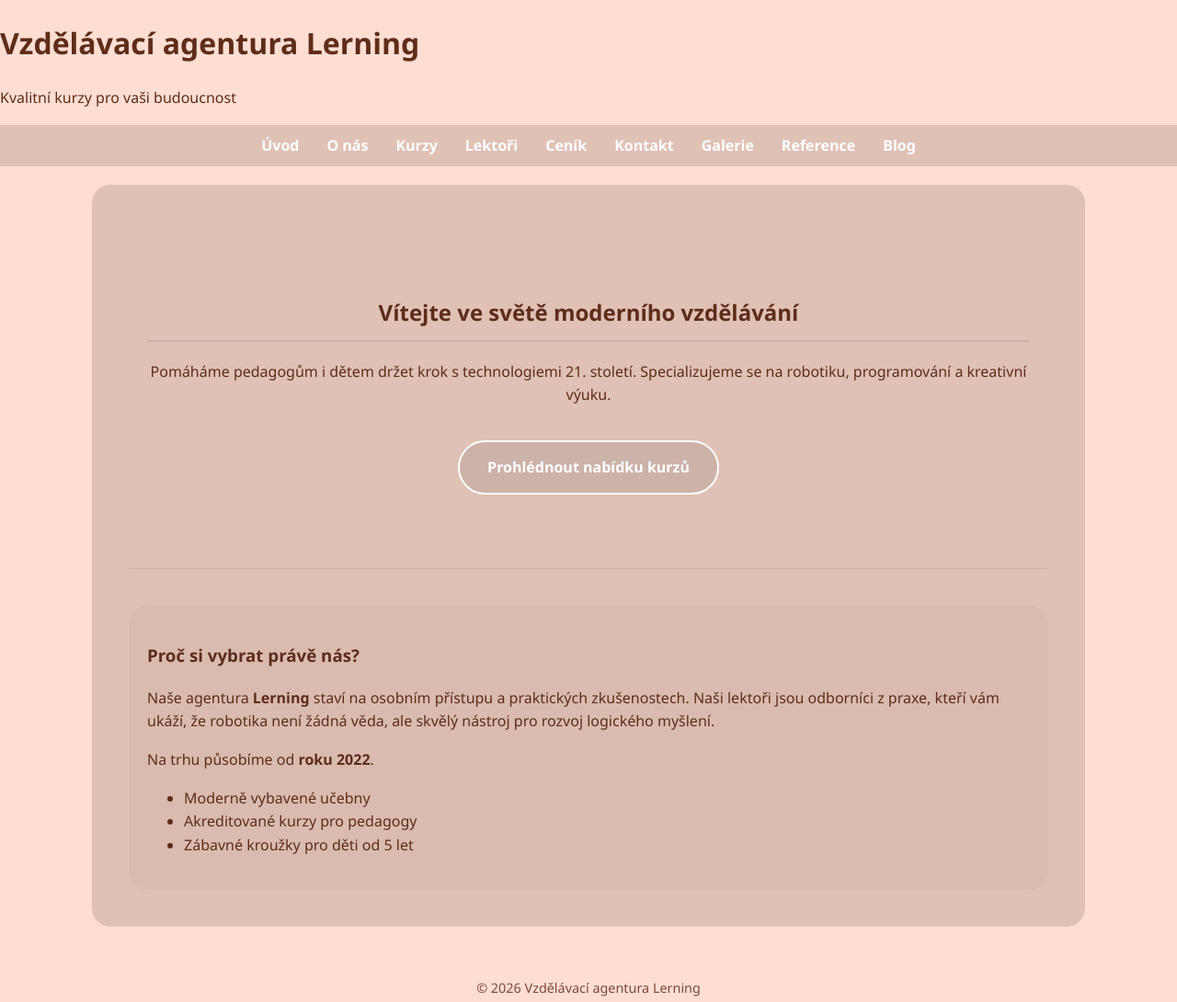
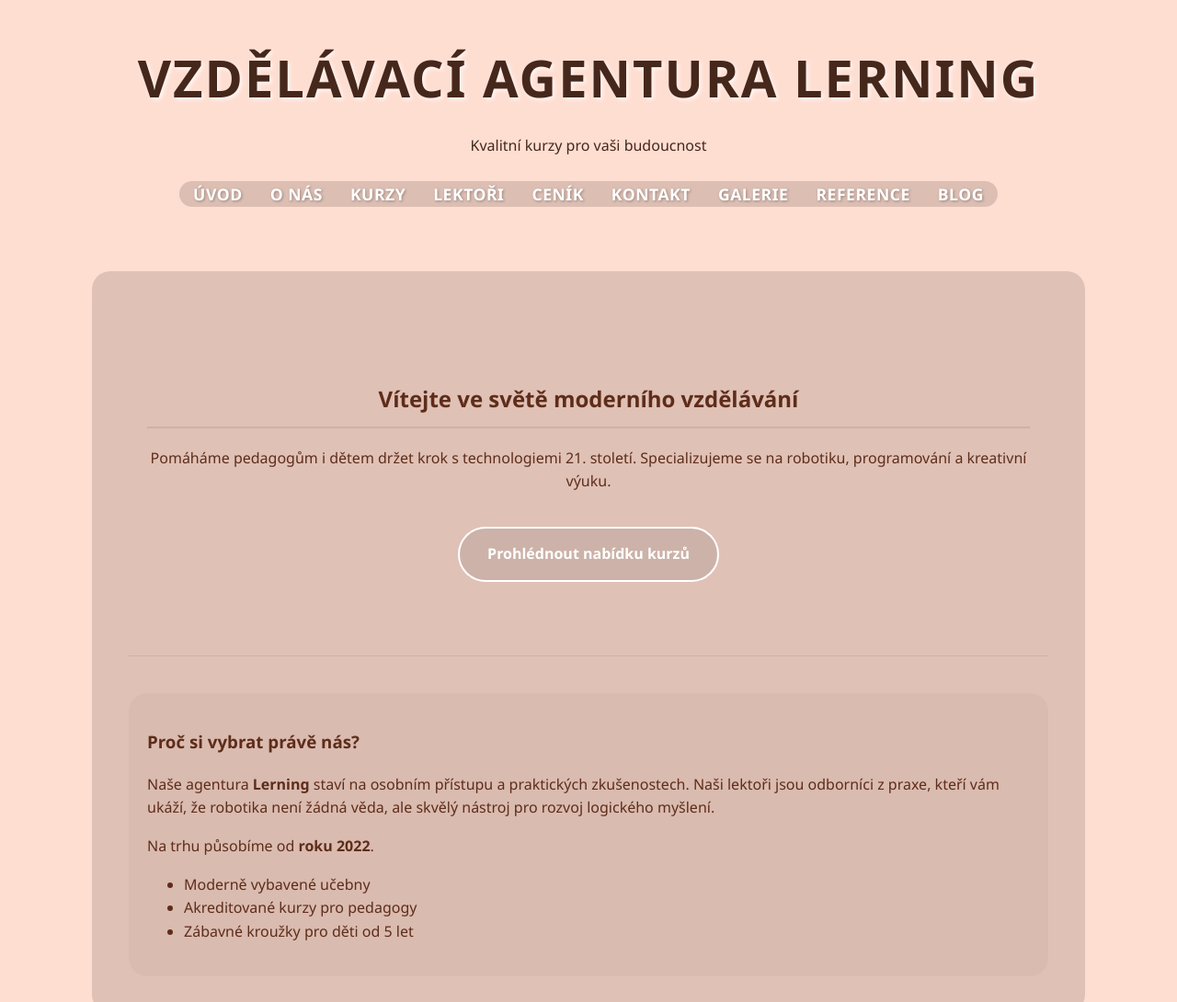
Before and after one commit to zuzicenek/educational-agency-website, a plain HTML site: page index.html in a window 1280 px wide. Shown: the top 1090 px of the page at 92% size. Drawn offline with Linux system fonts and the light colour scheme.

Commit message:
Enhance header styles and navigation layout for improved aesthetics and usability

```diff
--- a/style.css
+++ b/style.css
@@ -12,15 +12,33 @@ body {
     background-attachment: fixed;
 }
 
-bbody > header {
+body > header {
     background-image: url('img/back.jpg');
     background-size: cover;
     background-position: center;
     background-repeat: no-repeat;
     background-attachment: fixed;
-    color: #5e2d1a;
-    padding: 2rem 1rem;
+    color: #46271b;
+    padding: 2.5rem 2rem;
     text-align: center;
+    display: flex;
+    flex-direction: column;
+    align-items: center;
+    text-align: center;
+}
+body > header h1 {
+    font-size: 3.5rem;
+    font-weight: bold;
+    color:#46271b;
+    margin: 0 0 10px 0;
+    text-transform: uppercase;
+    letter-spacing: 2px;
+    text-shadow: 2px 2px 4px rgba(255, 255, 255, 0.8);
+    transition: transform 0.3s ease;
+}
+
+body > header h1:hover {
+    transform: scale(1.02);
 }
 
 nav ul {
@@ -29,8 +47,10 @@ nav ul {
     display: flex;
     justify-content: center;
     flex-wrap: wrap;
-    background-color: rgba(217, 187, 176, 0.8);
-    margin: 0;
+    background-color: rgba(217, 187, 176, 0.9);
+    max-width: 1000px;
+    margin: 10px auto;
+    border-radius: 15px;
 }
 
 nav ul li {
@@ -42,11 +62,16 @@ nav ul li a {
     text-decoration: none;
     font-weight: bold;
     display: block;
-    padding: 10px 0;
+    padding: 0;
+    font-size: 1.1rem;
+    letter-spacing: 0.5px;
+    text-shadow: 1px 1px 3px rgba(0, 0, 0, 0.3);
+    text-transform: uppercase;
+    transition: all 0.3s ease;
 }
 
 nav ul li a:hover {
-    color: #f5f3f2;
+    color: #ffffff;
 }
 main {
     max-width: 1000px;
```
